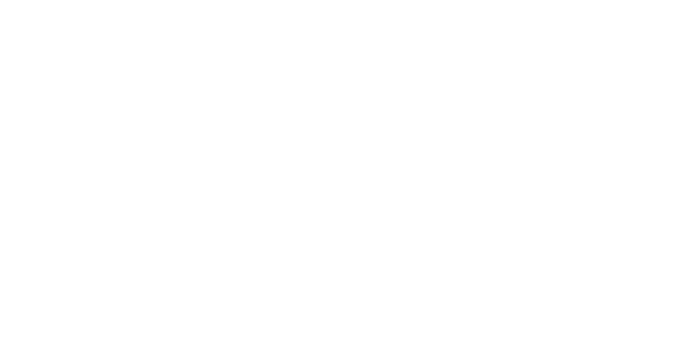
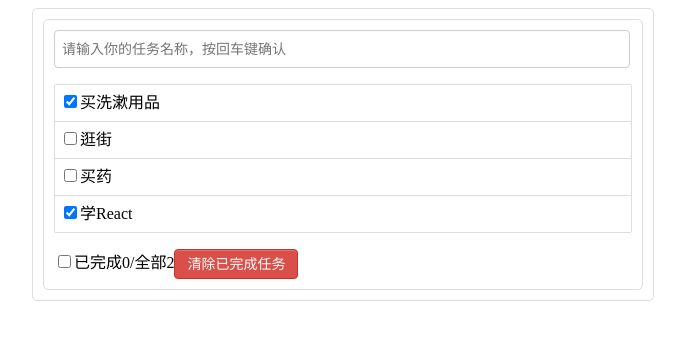
Before and after one commit to 19zfl/react-app, a React (Create React App) app: page / in a window 1280 px wide. Shown: the top 340 px of the page, without its empty margins (297-982 px from the left). Built offline with nearby package versions, Linux system fonts and the light colour scheme.

Commit message:
使用React18新api渲染组件到页面

```diff
--- /dev/null
+++ b/src/App.css
@@ -0,0 +1,37 @@
+/*base*/
+body {
+    background: #fff;
+}
+.btn {
+    display: inline-block;
+    padding: 4px 12px;
+    margin-bottom: 0;
+    font-size: 14px;
+    line-height: 20px;
+    text-align: center;
+    vertical-align: middle;
+    cursor: pointer;
+    box-shadow: inset 0 1px 0 rgba(255, 255, 255, 0.2), 0 1px 2px rgba(0, 0, 0, 0.05);
+    border-radius: 4px;
+}
+.btn-danger {
+    color: #fff;
+    background-color: #da4f49;
+    border: 1px solid #bd362f;
+}
+.btn-danger:hover {
+    color: #fff;
+    background-color: #bd362f;
+}
+.btn:focus {
+    outline: none;
+}
+.todo-container {
+    width: 600px;
+    margin: 0 auto;
+}
+.todo-container, .todo-wrap {
+    padding: 10px;
+    border: 1px solid #ddd;
+    border-radius: 5px;
+}
--- a/src/App.js
+++ b/src/App.js
@@ -1,10 +1,58 @@
 import {Component} from "react";
+import Header from "./components/Header";
+import List from "./components/List";
+import Footer from "./components/Footer";
+import './App.css'
 
 export default class App extends Component {
+    // 初始化状态
+    state = {
+        todos: [
+            {id: "001", title: "买洗漱用品", completed: true},
+            {id: "002", title: "逛街", completed: false},
+            {id: "003", title: "买药", completed: false},
+            {id: "004", title: "学React", completed: true},
+        ]
+    }
+    // 保存todo的回调
+    saveToDo = (newToDo) => {
+        const newToDos = [newToDo, ...this.state.todos];
+        this.setState({todos: newToDos})
+    }
+    // 更新todos的回调
+    updateToDo = (id, completed) => {
+        const {todos} = this.state;
+        const newToDos = todos.map((todo) => {
+            if (todo.id === id) {
+                return {...todo, completed};
+            } else {
+                return todo
+            }
+        })
+        this.setState({todos:newToDos})
+    }
+    // 删除todo的回调
+    deleteToDo = (id) => {
+        // const newToDos = [];
+        // this.state.todos.map((todo) => {
+        //     if (todo.id != id) {
+        //         newToDos.push(todo)
+        //     }
+        // })
+        const newToDos = this.state.todos.filter((todo) => {
+            return todo.id !== id;
+        })
+        this.setState({todos:newToDos})
+    }
     render() {
+        const {todos} = this.state;
         return (
-            <div>
-
+            <div className="todo-container">
+                <div className="todo-wrap">
+                    <Header saveToDo={this.saveToDo} />
+                    <List todos={todos} updateToDo={this.updateToDo} deleteToDo={this.deleteToDo}/>
+                    <Footer/>
+                </div>
             </div>
         )
     }
```
